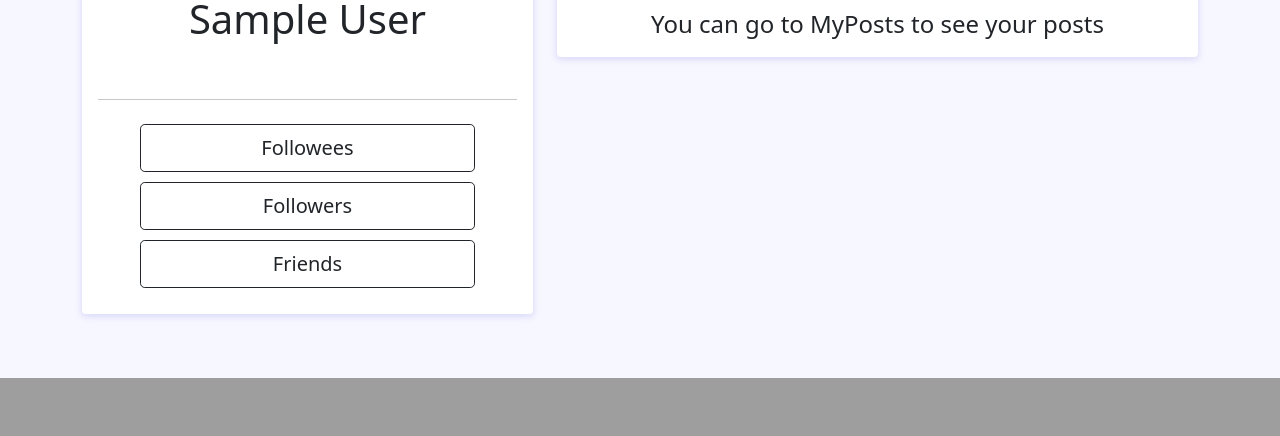
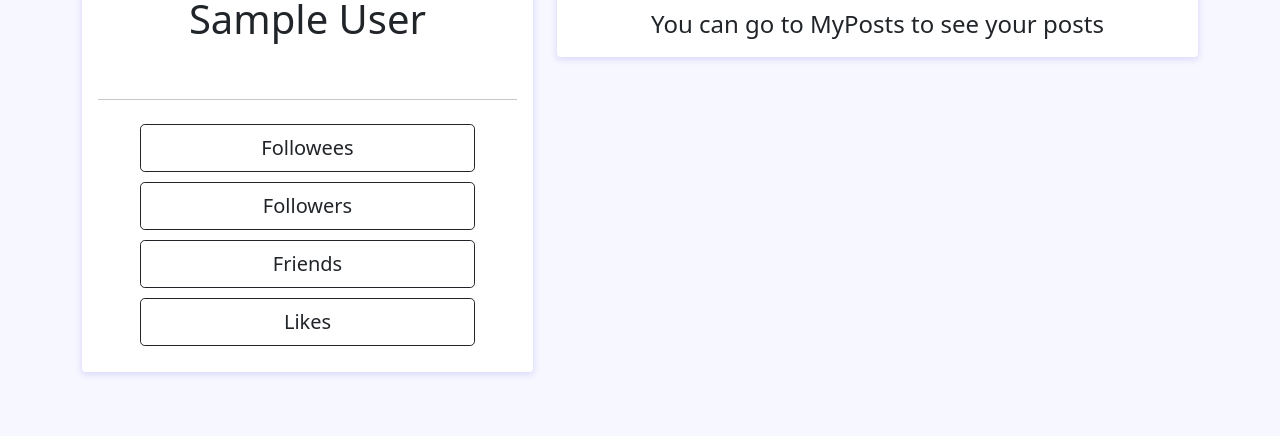
Before and after one commit to GraceFu/CMPUT404-F21-Project, a Django app: page /profile/00000000-0000-0000-0000-000000000001 in a window 1280 px wide. Shown: the part 915-1351 px from the top of the page. Before the commit the page ends 1293 px from the top, so only its background shows below. Run offline with Django 3.2, Linux system fonts and the light colour scheme; a user stored in the database is signed in; tables that the repository leaves empty hold one stand-in row (values such as "Sample post"); some libraries are stand-ins or nearby versions.

Commit message:
addition the HTML of likes of author

```diff
--- a/api/templates/profile.html
+++ b/api/templates/profile.html
@@ -80,6 +80,27 @@
             <!-- Body -->
             <div class="modal-body">
                 <div id="myCustom_friends" style="text-align: center;"></div>
+            </div>
+
+        </div>
+    </div>
+</div>
+
+<!-- Friends modal window -->
+<div class="modal fade" id="likes_modal" style="top: 15%;"
+    aria-labelledby="likes_title" aria-hidden="true">
+    <div class="modal-dialog">
+        <div class="modal-content">
+
+            <!-- Header -->
+            <div class="modal-header">
+                <h4 id="likes_title">{{ author.displayName }} - His/Her Likes</h4>
+                <button type="button" class="btn-close" data-bs-dismiss="modal" aria-label="Close"></button>
+            </div>
+
+            <!-- Body -->
+            <div class="modal-body">
+                <div id="myCustom_likes" style="text-align: center;"></div>
             </div>
 
         </div>
@@ -223,6 +244,7 @@
 
                                 <!-- If the Author is current Author then hidden the buttons -->
                                 {% if not my_profile %}
+                                <!-- Send Follow -->
                                 <div class="mt-3">
                                     <button class="btn btn-light btn-lg" style="width: 150px;" disabled>Follow</button>
                                     <button id="myCustom_following_button_id" class="btn btn-success btn-lg"
@@ -233,6 +255,7 @@
                                         style="width: 220px; display: none;">Unfollow</button>
                                 </div>
 
+                                <!-- Send Friend Request -->
                                 <div class="mt-3">
                                     <button class="btn btn-light btn-lg" style="width: 150px;" disabled>Friend</button>
                                     <button id="myCustom_add_friend_button_id" class="btn btn-success btn-lg"
@@ -255,14 +278,21 @@
                         <div class="d-flex flex-column align-items-center text-center">
                             <input type="hidden" id="myCustom_profile_user_info" value="{{ author.authorID }}" var="{{ current_authorID }}">
 
+                            <!-- Show Followees -->
                             <label role="button" id="myCustom_followees_button" class="btn btn-outline-dark btn-lg" style="margin-bottom: 10px; width: 80%;"
                                 data-bs-toggle="modal" data-bs-target="#followees_modal">Followees</label>
 
+                            <!-- Show Followers -->
                             <label role="button" id="myCustom_followers_button" class="btn btn-outline-dark btn-lg" style="margin-bottom: 10px; width: 80%;"
                                 data-bs-toggle="modal" data-bs-target="#followers_modal">Followers</label>
 
+                            <!-- Show Friends -->
                             <label role="button" id="myCustom_friends_button" class="btn btn-outline-dark btn-lg" style="margin-bottom: 10px; width: 80%;"
                                 data-bs-toggle="modal" data-bs-target="#friends_modal">Friends</label>
+
+                            <!-- Show Likes -->
+                            <label role="button" id="myCustom_likes_button" class="btn btn-outline-dark btn-lg" style="margin-bottom: 10px; width: 80%;"
+                                data-bs-toggle="modal" data-bs-target="#likes_modal">Likes</label>
                         </div>
 
                     </div>
```
